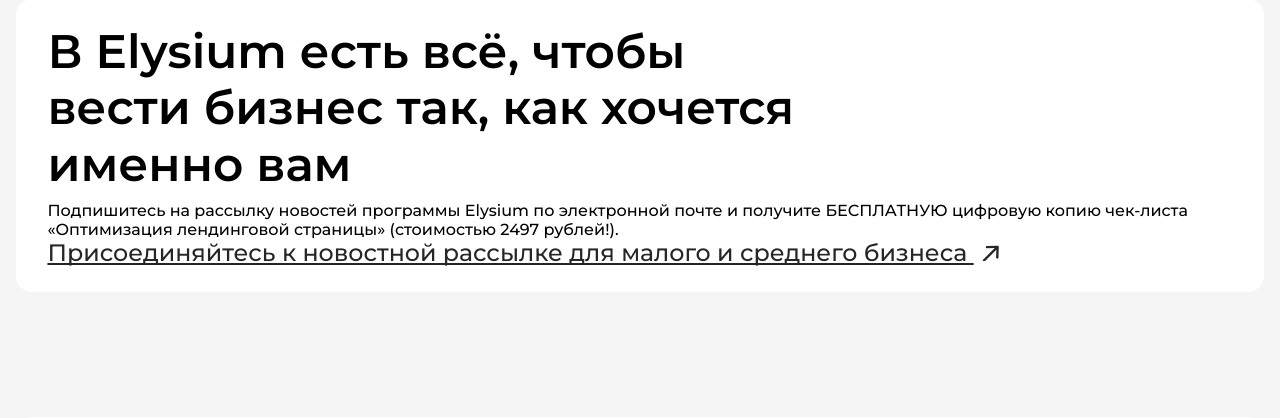
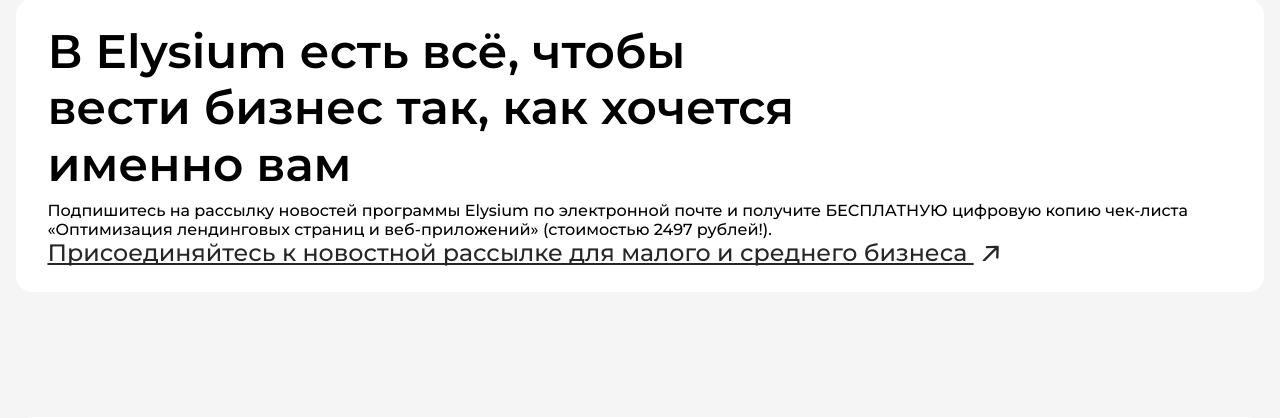
Before and after one commit to nnhufg/ArtemSheptalin, a Django app: page /inc/ in a window 1280 px wide. Shown: the part 900-1318 px from the top of the page. Run offline with Django 4.2, Linux system fonts and the light colour scheme.

Commit message:
Последняя версия текста от 08.01.2025

```diff
--- a/website/content/templates/elysium.html
+++ b/website/content/templates/elysium.html
@@ -244,8 +244,8 @@
           <div class="custom__body">
             <h2>Не знаете с чего начать?</h2>
             <p>
-              Для начала ознакомьтесь с нашим бесплатным чек-листом "Оптимизация лендинговой страницы",
-              где мы отвечаем только на АКТУАЛЬНЫЕ вопросы, собранные в трёх основных блоках: продажи, разработка и менеджмент.
+              Для начала ознакомьтесь с нашим бесплатным чек-листом "Оптимизация лендинговых страниц и веб-приложений",
+              где мы отвечаем только на АКТУАЛЬНЫЕ вопросы, собранные в трёх основных блоках: продажи, разработка и информационная безопасность.
               Этот сборник лишь один элемент всего паззла, в который входит совершенная стратегия разработки,
               маркетинга, промоушена, продаж, привлечения клиентов, тайм менеджмента и развития ВАШЕГО благосостояния.
             </p>
@@ -846,7 +846,7 @@
       <div class="block-back answer__content">
         <h2 class="center answer__title">Хотите большего?</h2>
         <p class="answer__sub-title">
-          Оставьте адрес электронной почты, чтобы получить БЕСПЛАТНЫЙ чек-лист "Оптимизация лендинговой страницы", а также последние обновления, новости и сообщения, в которых мы делимся лучшими бизнес-практиками и стратегиями, которые действительно работают.
+          Оставьте адрес электронной почты, чтобы получить БЕСПЛАТНЫЙ чек-лист "Оптимизация лендинговых страниц и веб-приложений", а также последние обновления, новости и сообщения, в которых мы делимся лучшими бизнес-практиками и стратегиями, которые действительно работают.
         </p>
         <form action="#" class="answer__form">
           <div class="answer__item-row">
--- a/website/content/templates/index.html
+++ b/website/content/templates/index.html
@@ -38,7 +38,7 @@
       <div class="block-back there__body">
         <h2>В Elysium есть всё, чтобы вести бизнес так, как хочется именно вам</h2>
         <p>Подпишитесь на рассылку новостей программы Elysium по электронной почте и получите БЕСПЛАТНУЮ цифровую копию
-          чек-листа «Оптимизация лендинговой страницы» (стоимостью 2497 рублей!).</p>
+          чек-листа «Оптимизация лендинговых страниц и веб-приложений» (стоимостью 2497 рублей!).</p>
         <a href="#" class="link-button there__link-button">
           <span> Присоединяйтесь к новостной рассылке для малого и среднего бизнеса </span>
           <svg
@@ -518,7 +518,7 @@
       <div class="block-back answer__content">
         <h2 class="center answer__title">Мы знаем, что сможем вам помочь</h2>
         <p class="answer__sub-title">
-          Введите адрес электронной почты и получите свой подарок - БЕСПЛАТНЫЙ чек-лист "Оптимизация лендинговой страницы"
+          Введите адрес электронной почты и получите свой подарок - БЕСПЛАТНЫЙ чек-лист "Оптимизация лендинговых страниц и веб-приложений"
         </p>
         <form action="#" class="answer__form">
           <div class="answer__item-row">
--- a/website/content/templates/services.html
+++ b/website/content/templates/services.html
@@ -621,7 +621,7 @@
                   Подпишитесь на нашу электронную рассылку, чтобы получать последние обновления, новости и сообщения, в которых мы делимся лучшими бизнес-практиками и стратегиями, которые действительно работают.
                 </div>
                 <div class="consultation__item">
-                  Введите свой основной адрес электронной почты, чтобы получить БЕСПЛАТНУЮ цифровую копию чек-листа «Оптимизация лендинговой страницы».
+                  Введите свой основной адрес электронной почты, чтобы получить БЕСПЛАТНУЮ цифровую копию чек-листа «Оптимизация лендинговых страниц и веб-приложений».
                 </div>
                 {% comment %} <div class="consultation__item">
                   Подробнее о членстве вы сможете узнать в нашей электронной рассылке.
--- a/website/content/templates/solutions.html
+++ b/website/content/templates/solutions.html
@@ -590,7 +590,7 @@
       <div class="block-back answer__content">
         <h2 class="center answer__title">Хотите узнать подробнее?</h2>
         <p class="answer__sub-title">
-          Заполните форму ниже, а мы отправим вам БЕСПЛАТНЫЙ подарок: чек-лист "Оптимизация лендинговой страницы" (стоимостью 2497 рублей), чтобы вы начали применять наши стратегии уже сейчас!
+          Заполните форму ниже, а мы отправим вам БЕСПЛАТНЫЙ подарок: чек-лист "Оптимизация лендинговых страниц и веб-приложений" (стоимостью 2497 рублей), чтобы вы начали применять наши стратегии уже сейчас!
         </p>
         <form action="#" class="answer__form">
           <div class="answer__item-row">
```
